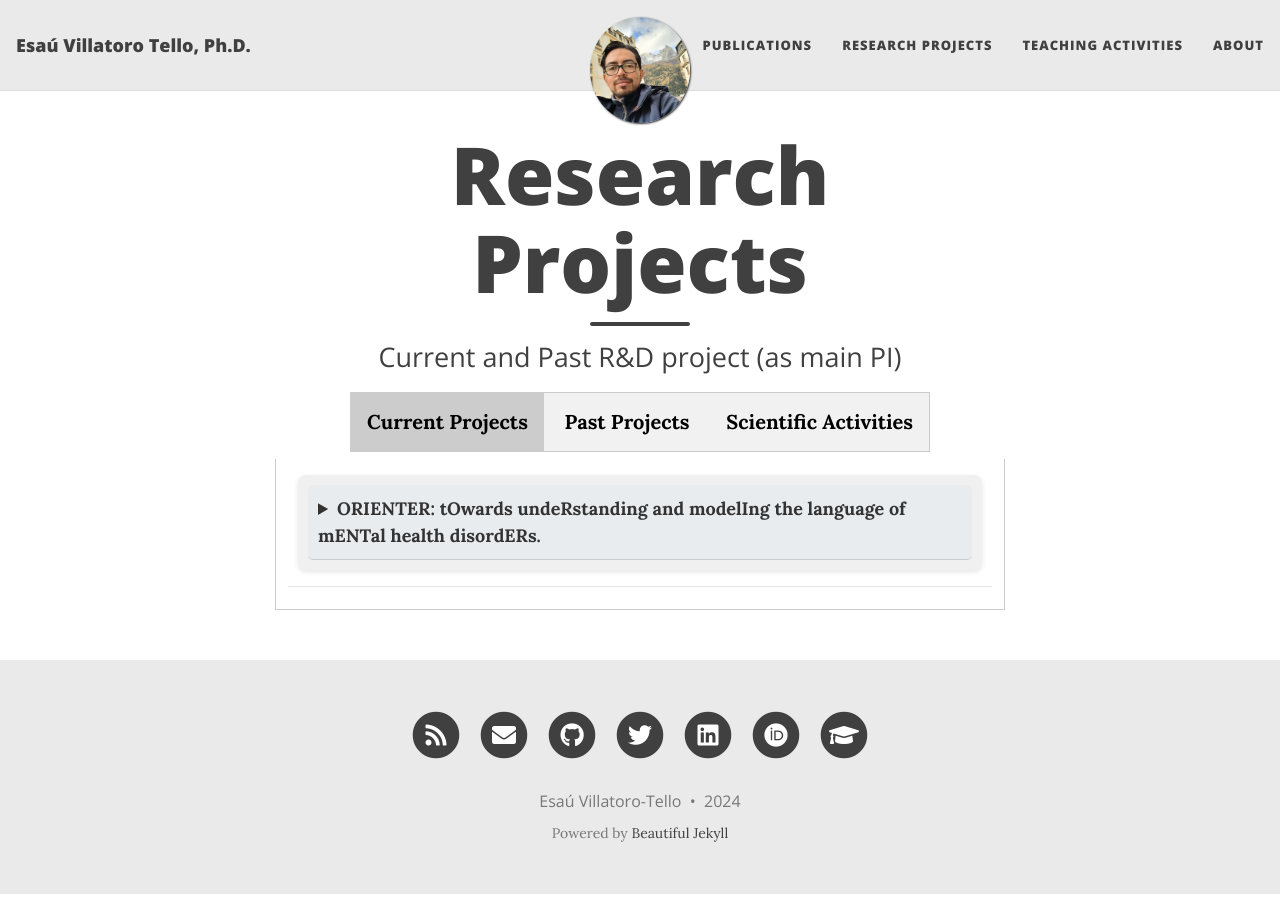
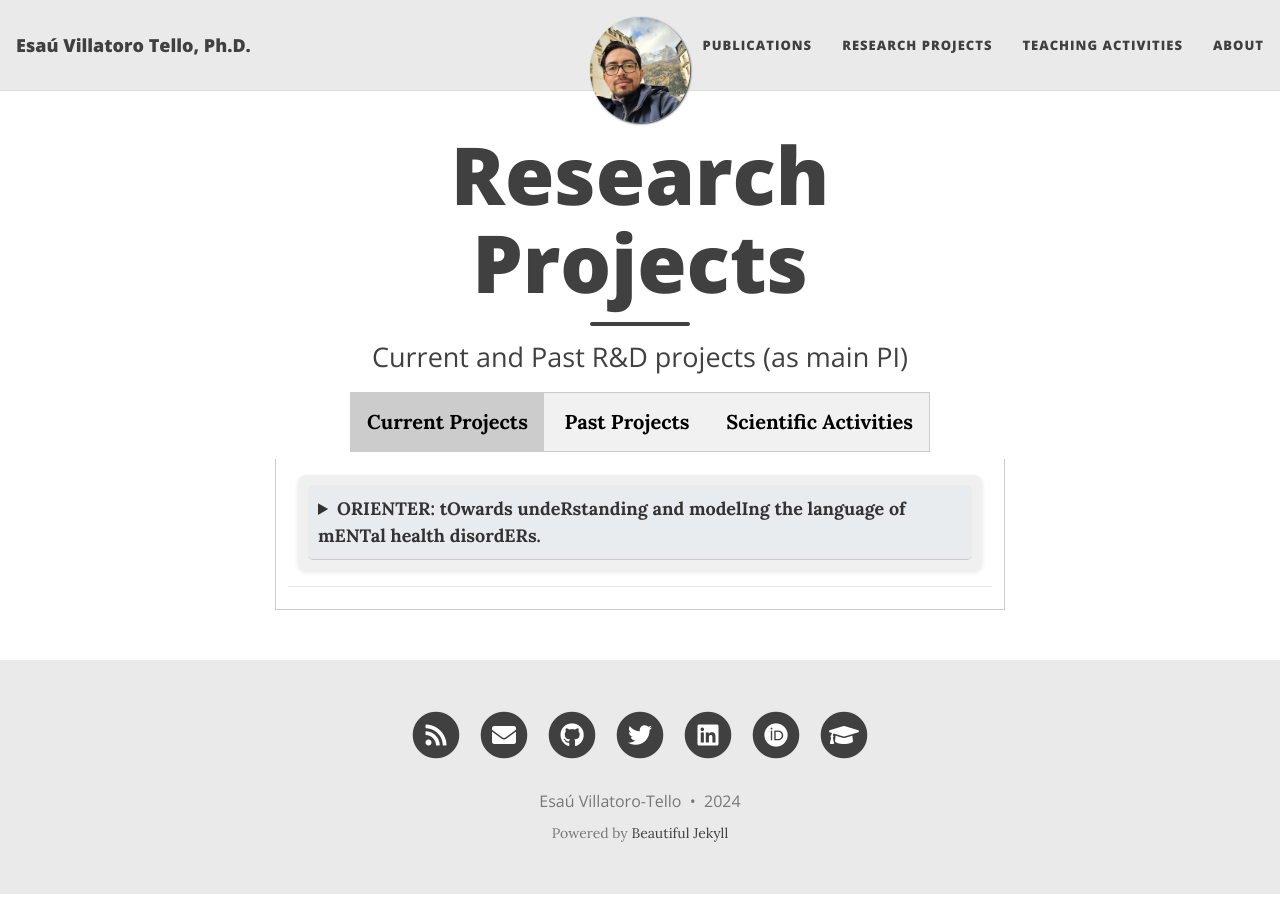
Before and after one commit to oravar333/oravar333.github.io, a Jekyll site: the page built from research.md, in a window 1280 px wide. Built offline with Jekyll 4.4.1, drawn with Linux system fonts in a browser that asks for light colours; nearby versions of some CDN libraries.

```diff
--- a/research.md
+++ b/research.md
@@ -1,7 +1,7 @@
 ---
 layout: page
 title: Research Projects
-subtitle: Current and Past R&D project (as main PI)
+subtitle: Current and Past R&D projects (as main PI)
 css: "/assets/css/index.css"
 ---
 
```
Also changed, not shown: teaching.md (+4 -1 lines).
